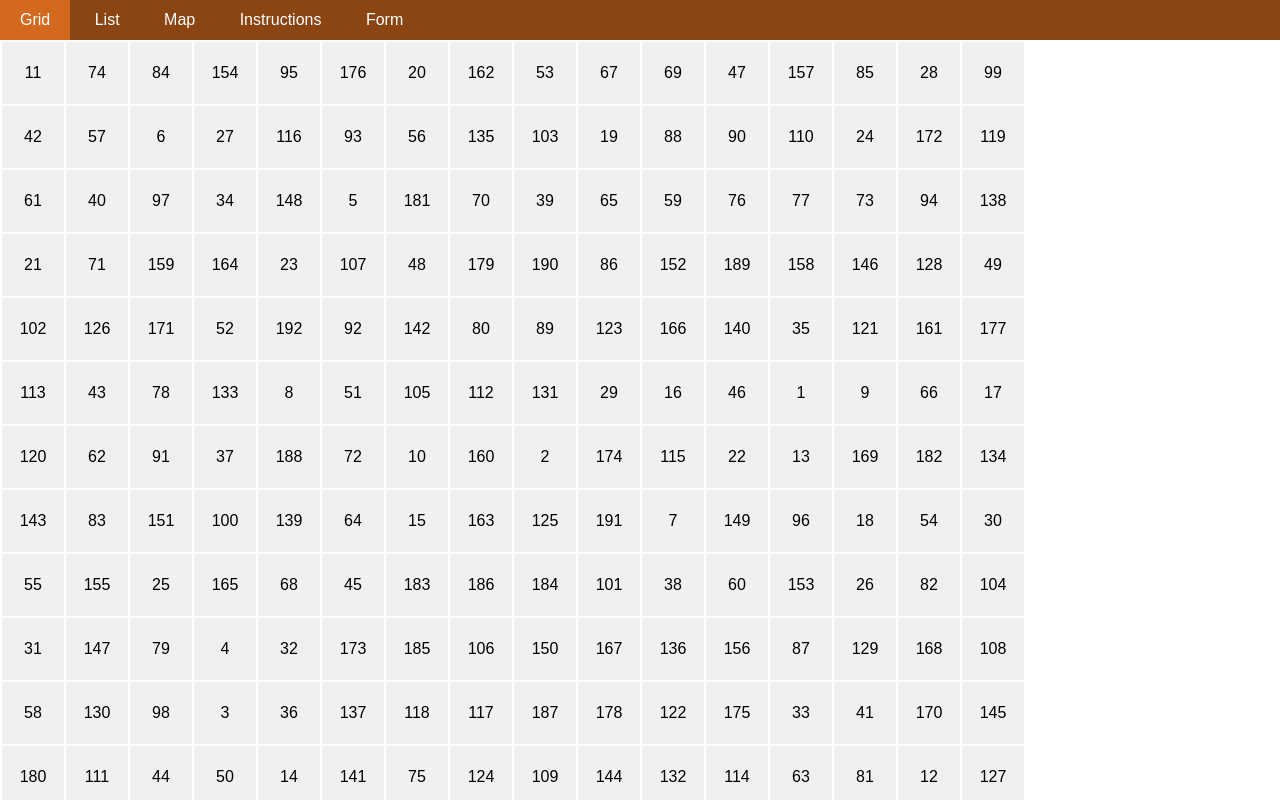
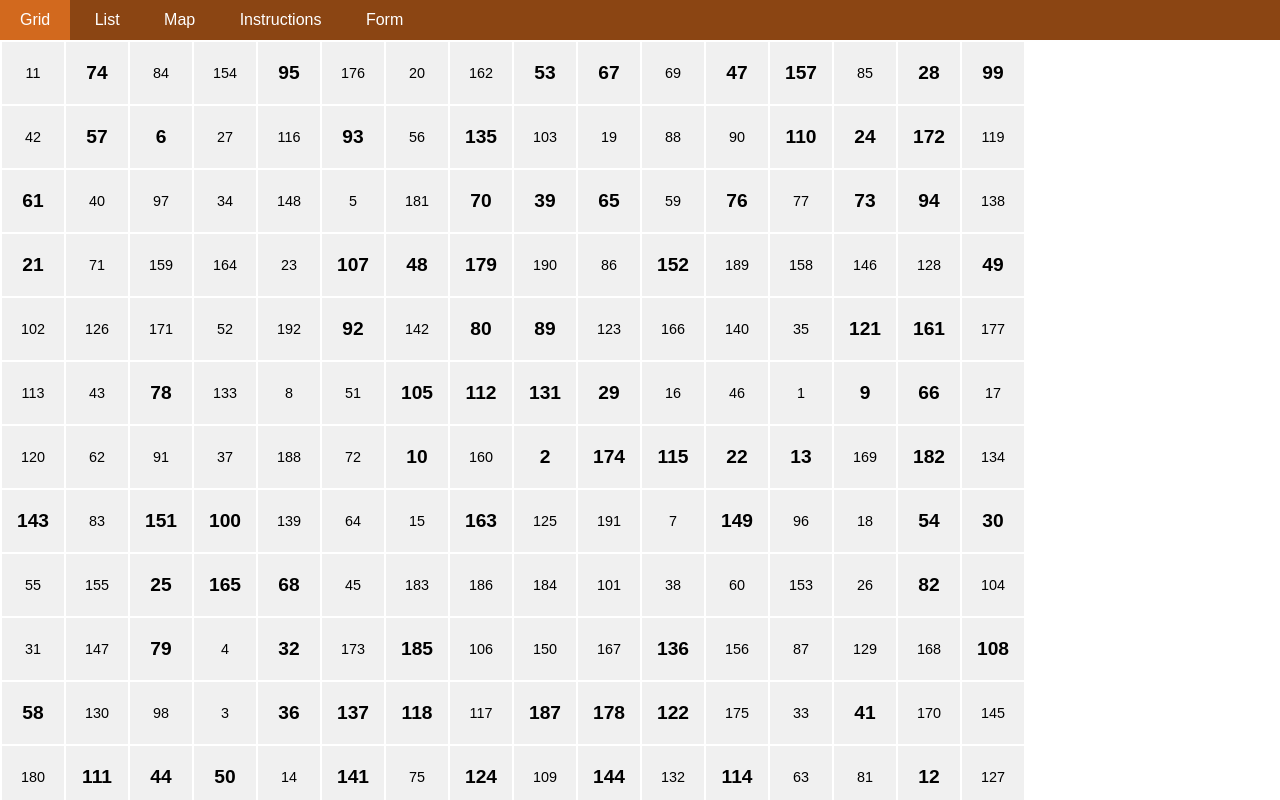
Before and after one commit to ockendenjo/hbt-dc-2023, a website built with Vite: page ui/index.html in a window 1280 px wide. Built offline with nearby package versions, Linux system fonts and the light colour scheme.

Commit message:
Style pubs visited by anyone

```diff
--- a/ui/map.css
+++ b/ui/map.css
@@ -70,6 +70,7 @@ td {
     background: #f0f0f0;
     text-align: center;
     cursor: pointer;
+    font-size: 0.9em;
 }
 
 td:hover {
@@ -144,3 +145,8 @@ td:hover {
 .submitted {
     background-image: linear-gradient(225deg, limegreen, limegreen 10px, transparent 10px, transparent);
 }
+
+.visited {
+    font-weight: bold;
+    font-size: 1.2em;
+}
--- a/ui/map.ts
+++ b/ui/map.ts
@@ -207,7 +207,7 @@ document.addEventListener("DOMContentLoaded", () => {
     }
 
     function setPubStyles(pub: PubData) {
-        const className = getCellClassName(pub.points, pub.formDone);
+        const className = getCellClassName(pub.points, pub.formDone, pub.visited);
         if (pub.gridCell) {
             pub.gridCell.className = className;
         }
@@ -223,13 +223,11 @@ document.addEventListener("DOMContentLoaded", () => {
         }
     }
 
-    function getCellClassName(points: number, formDone: boolean): string {
-        if (formDone) {
-            console.log("done");
-        }
+    function getCellClassName(points: number, formDone: boolean, visited: boolean): string {
         const pointsClassName = getPointsClassName(points);
         const doneClassName = formDone ? "submitted" : "";
-        return [pointsClassName, doneClassName].filter((s) => s).join(" ");
+        const visitedClassName = visited ? "visited" : "";
+        return [pointsClassName, doneClassName, visitedClassName].filter((s) => s).join(" ");
     }
 
     function getPointsClassName(points: number): string {
--- a/ui/ts/types.ts
+++ b/ui/ts/types.ts
@@ -10,6 +10,7 @@ export type Pub = {
     lon: number;
     name: string;
     address: string;
+    visited?: boolean;
 };
 
 export type PubData = {
```
